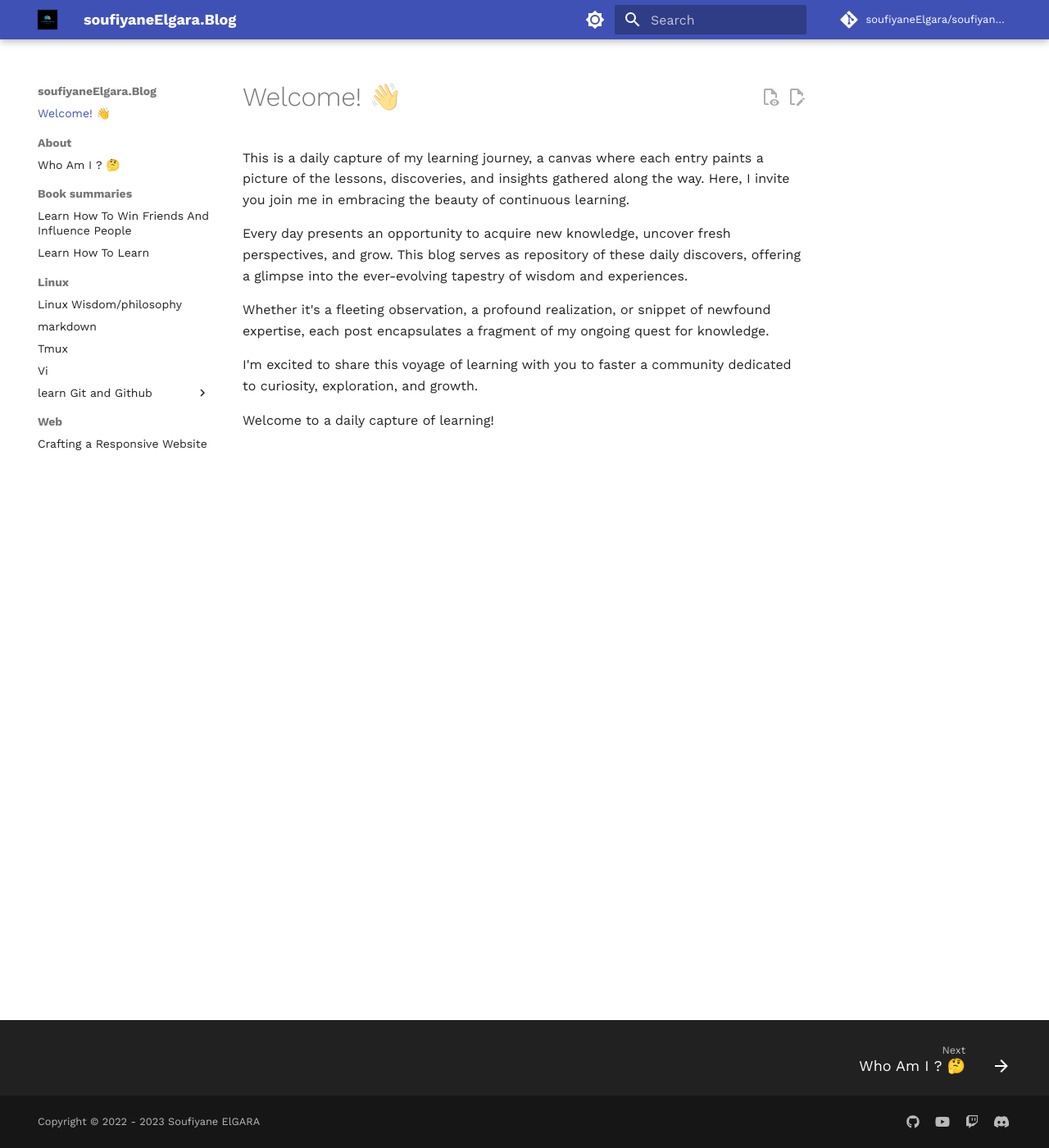
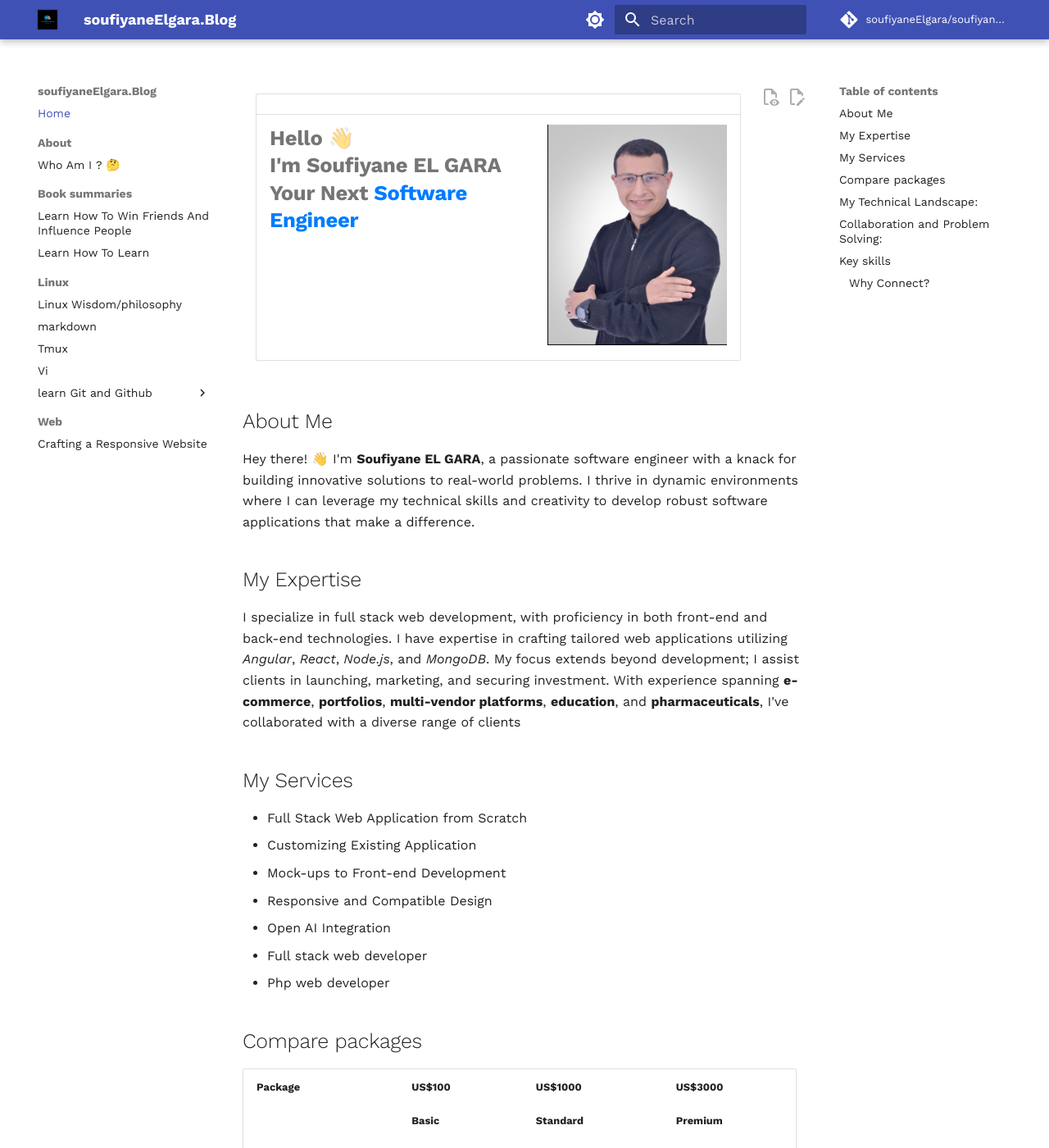
Before and after one commit to soufiyaneElgara/soufiyaneElgara.github.io, an MkDocs documentation site: the page built from docs/index.md, in a window 1280 px wide and 1400 px high. Shown: the whole window at 82% size. Built offline with MkDocs 1.6.1 and Material for MkDocs 9.7.7, drawn with Linux system fonts in a browser that asks for light colours; comment, search, counter and statistics services are not loaded; some of the changed text lies outside the part shown.

Commit message:
add prfile page

```diff
--- a/docs/index.md
+++ b/docs/index.md
@@ -1,11 +1,78 @@
-# Welcome! 👋
+|                                                          |                        |
+| -------------------------------------------------------- | ---------------------- |
+| <h1><span style="font-weight:bold;">Hello 👋  <br> I'm Soufiyane EL GARA <br> Your Next <span style="color:#007CFF;">Software Engineer</span> </span>  </h1> |![me](assets/me3.JPG)   |
 
-This is a daily capture of my learning journey, a canvas where each entry paints a picture of the lessons, discoveries, and insights gathered along the way. Here, I invite you join me in embracing the beauty of continuous learning.
 
-Every day presents an opportunity to acquire new knowledge, uncover fresh perspectives, and grow. This blog serves as repository of these daily discovers, offering a glimpse into the ever-evolving tapestry of wisdom and experiences.
 
-Whether it's a fleeting observation, a profound realization, or snippet of newfound expertise, each post encapsulates a fragment of my ongoing quest for knowledge.
 
-I'm excited to share this voyage of learning with you to faster a community dedicated to curiosity, exploration, and growth.
+## About Me
 
-Welcome to a daily capture of learning!
+Hey there! 👋 I'm **Soufiyane EL GARA**, a passionate software engineer with a knack for building innovative solutions to real-world problems. I thrive in dynamic environments where I can leverage my technical skills and creativity to develop robust software applications that make a difference.
+
+
+
+## My Expertise
+I specialize in full stack web development, with proficiency in both front-end and back-end technologies.
+I have expertise in crafting tailored web applications utilizing *Angular*, *React*, *Node.js*, and *MongoDB*. My focus extends beyond development; I assist clients in launching, marketing, and securing investment. With experience spanning **e-commerce**, **portfolios**, **multi-vendor platforms**, **education**, and **pharmaceuticals**, I've collaborated with a diverse range of clients
+
+## My Services
+
+* Full Stack Web Application from Scratch
+* Customizing Existing Application
+* Mock-ups to Front-end Development
+* Responsive and Compatible Design
+* Open AI Integration
+* Full stack web developer
+* Php web developer
+
+
+## Compare packages
+
+| Package <br><br><br><br><br><br> <br><br><br><br><br><br><br>              | US$100 <br><br> <span style="font-weight:bold">Basic</span> <br><br> UI <br> PROTOTYPING <br> CONSULTATION <br><br> <span style="font-weight:lighter;">Consulting <br>for UI <br>prototyping of your <br>software or <br>web <br>application     </span>| US$1000 <br> <br> <span style="font-weight:bold">Standard</span> <br> <br> READYMADE <br> SOLUATION, <br> YOUR BRANDING <br><br> <span style="font-weight:lighter"> Feature rich <br> white label <br>solution with<br> your branding for your<br> business</span> <br><br>  |US$3000 <br><br> <span style="font-weight:bold">Premium</span> <br><br> CUSTOM SOFTWARE <br><br><br><br> <span style="font-weight:lighter">Custom <br> software <br> development from <br> scratch according <br> to youe requirement </span> <br><br> |
+| ------------------- | -------------- | -------|----------- |
+| Design customazation|<span style="color:green;">Yes</span>|<span style="color:green;">Yes</span> |<span style="color:green;">Yes</span> |
+| Content Upload      |<span style="color:red;">No</span>| <span style="color:green;">Yes</span>   |<span style="color:green;">Yes</span> |            |
+| Responsive design   |<span style="color:green;">Yes</span>|<span style="color:green;">Yes</span> |<span style="color:green;">Yes</span>|            |
+| Include source code |<span style="color:red;">No</span>   |<span style="color:green;">Yes</span> |<span style="color:green;">Yes</span>|            |
+| Detailed code comments|<span style="color:red;">No</span> |<span style="color:red;">No</span>    |<span style="color:green;">Yes</span> |            |
+| Number of pages     | 10                                  |10                                    |10            |
+| Revisions           |	Unlimited	                    |Unlimited                             |  Unlimited   |
+| Delivery Time       | 20 days		                    |60 days                               |   120 days   |
+
+
+
+
+
+
+## My Technical Landscape:
+
+
+In addition to my *JavaScript* prowess, I excel in the world of *Linux*, navigating the *Ubuntu* environment with ease. I'm well-versed in scripting languages like *Bash*, automating tasks to enhance efficiency and streamline workflows. My toolkit also includes mastery of powerful developer tools such as *Vim* editor and *Tmux*, ensuring a productive and customized development experience.
+My journey into the world of containerization includes expertise in *Docker* and *Podman*, allowing me to orchestrate complex applications withe finesse.
+
+
+## Collaboration and Problem Solving:
+I thrive on collaboration, understanding that the best solutions emerge from divers perspectives. I approach challenges not just as problems but as opportunities to innovate. My expertise isn't just in writing code; it's in creating solutions that not only meet requirement but exceed expectations, providing seamless user experiences and efficient workflows.
+
+
+# Key skills
+* **Front-end**        : HTML, CSS, JavaScript, React.js
+* **Back-end**         : Node.js, Express
+* **Databases**        : MongoDB
+* **Scripting**        : BASH
+* **Linux**            : Ubuntu
+* **Containerization** : Docker, podman
+* **Networking**       : Design, Optimization, Security
+* **Developer Tools**  :Vim/VsCode Editor, Tmux
+* **Methodologies**    : Agile Project Management, Scrum
+* **Soft Skills**      : Strong Communication, Teal Collaboration, Problem Solving
+
+
+## Why Connect?
+I offer more than just technical skills; I bring a holistic approach software engineering. Whether you need a *JavaScript* expert, a *Linux* enthusiast, or a networking and containerization specialist, I deliver not just solutions, but innovations. Let's connect ans explore how my diverse skill set and passion for problem-solving can elevate your projects to new heights.
+
+Feel free to reach out, and let's embark on a journey of innovations and collaboration development together!
+
+
+* 🌍 I'm based in Rabat, Morocco 🇲🇦
+* ✉️  soufiyaneelgara@gmail.com
```
Also changed, not shown: docs/assets/me3.JPG (added).
